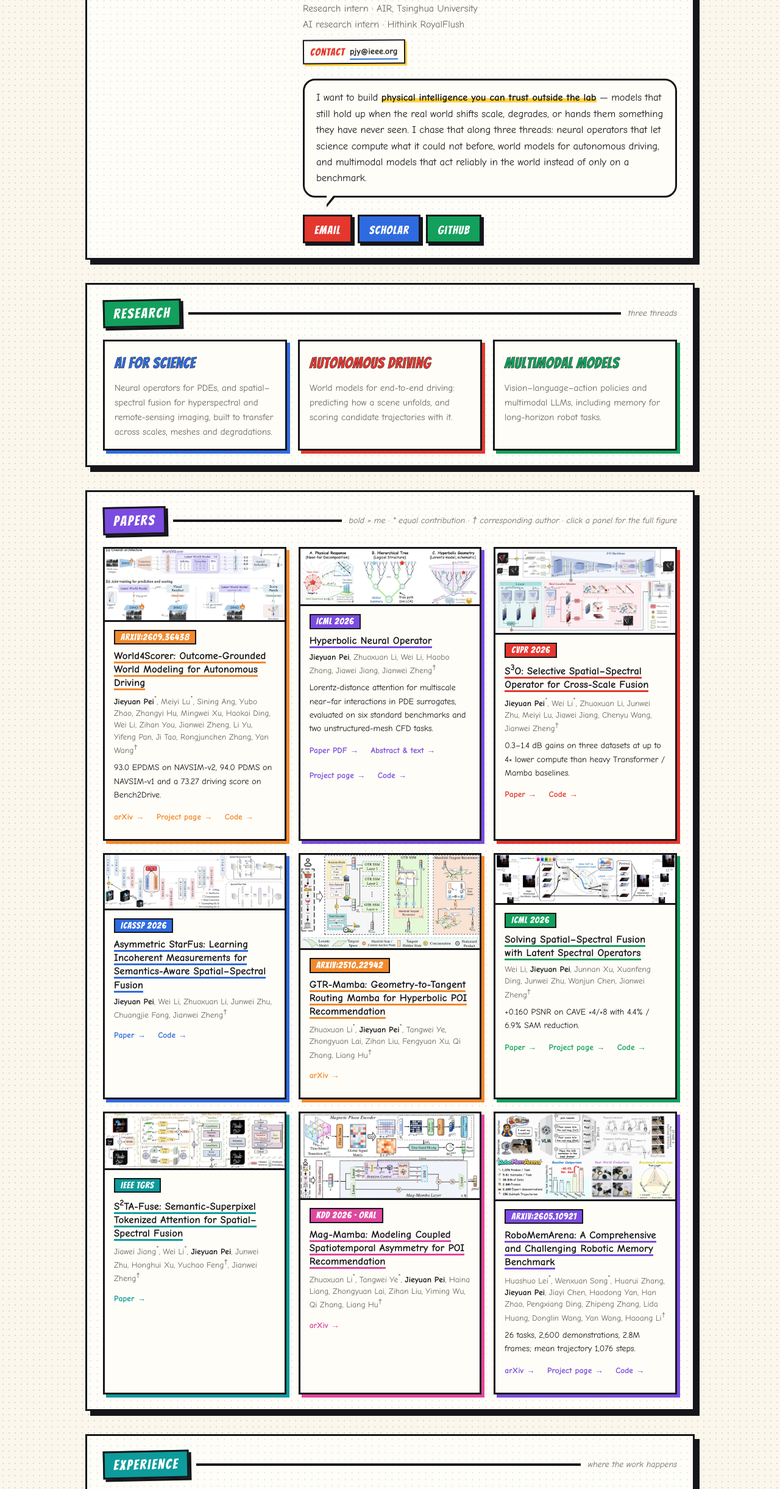
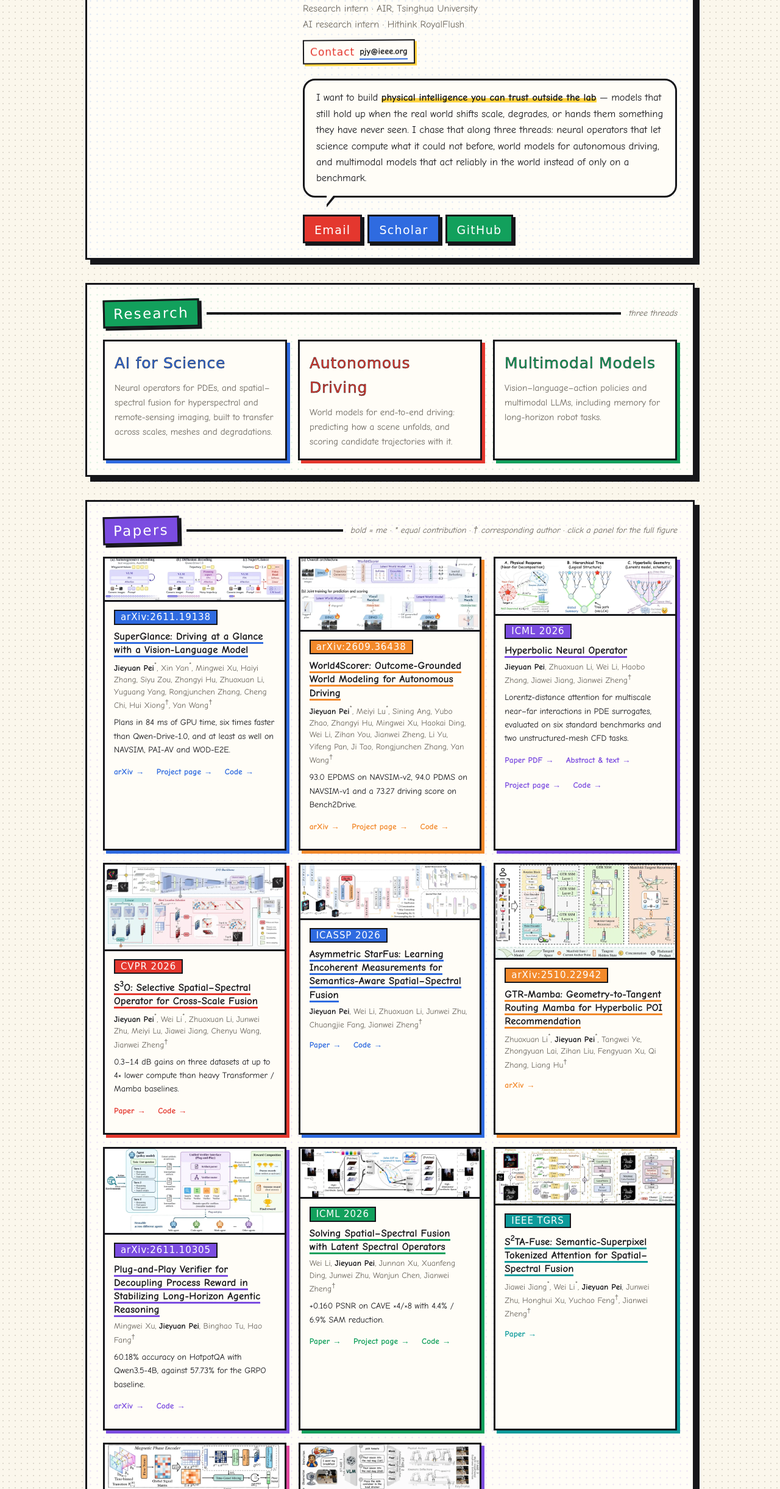
Before and after one commit to GuobaPei/GuobaPei.github.io, a plain HTML site: page index.html in a window 1280 px wide. Shown: the part 315-2757 px from the top of the page at 61% size. Drawn offline with Linux system fonts and the light colour scheme.

Commit message:
Add SuperGlance and the plug-and-play verifier; system fonts only

```diff
--- a/index.html
+++ b/index.html
@@ -15,9 +15,6 @@
 <meta property="og:url" content="https://guobapei.github.io/">
 <meta property="og:image" content="https://guobapei.github.io/me.webp">
 <meta name="twitter:card" content="summary">
-<link rel="preconnect" href="https://fonts.googleapis.com">
-<link rel="preconnect" href="https://fonts.gstatic.com" crossorigin>
-<link href="https://fonts.googleapis.com/css2?family=Bangers&family=Comic+Neue:ital,wght@0,400;0,700;1,400&display=swap" rel="stylesheet">
 <style>
 :root{
   --ink:#16161a;
@@ -47,7 +44,7 @@
 html{-webkit-text-size-adjust:100%}
 body{
   margin:0; background:var(--paper); color:var(--ink);
-  font:17px/1.6 "Comic Neue","Chalkboard SE","Comic Sans MS","PingFang SC","Hiragino Sans GB","Microsoft YaHei",sans-serif;
+  font:17px/1.6 "Chalkboard SE","Comic Sans MS","PingFang SC","Hiragino Sans GB","Microsoft YaHei",sans-serif;
   background-image:radial-gradient(rgba(120,110,95,.22) 1px, transparent 1.1px);
   background-size:10px 10px;
 }
@@ -71,10 +68,10 @@ a{color:var(--ink)}
 .tiltL{transform:rotate(-.4deg)} .tiltR{transform:rotate(.35deg)}
 
 /* ---------- comic lettering ---------- */
-.toon{font-family:"Bangers","Chalkboard SE","Comic Sans MS",cursive;letter-spacing:.02em;font-weight:400}
+.toon{font-family:"Chalkboard SE","Comic Sans MS",cursive;letter-spacing:.02em;font-weight:400}
 h1{
   margin:0;font-size:clamp(46px,10vw,84px);line-height:.92;
-  font-family:"Bangers","Chalkboard SE",cursive;letter-spacing:.015em;
+  font-family:"Chalkboard SE",cursive;letter-spacing:.015em;
   color:var(--yellow);
   text-shadow:3px 3px 0 var(--edge), -2px -2px 0 var(--edge), 2px -2px 0 var(--edge),
               -2px 2px 0 var(--edge), 6px 6px 0 var(--red);
@@ -83,7 +80,7 @@ h1{
 
 .chap{display:flex;align-items:center;gap:12px;margin:0 0 20px;font-size:17px;font-weight:400}
 .chap b{
-  font-family:"Bangers","Chalkboard SE",cursive;font-weight:400;
+  font-family:"Chalkboard SE",cursive;font-weight:400;
   background:var(--c);color:var(--on);font-size:23px;letter-spacing:.1em;
   padding:2px 14px 1px;border:3px solid var(--ink);
   box-shadow:4px 4px 0 var(--edge);transform:rotate(-1.2deg);white-space:nowrap;
@@ -98,14 +95,14 @@ h1{
   border:3px solid var(--ink);box-shadow:6px 6px 0 var(--blue);
   filter:saturate(1.12) contrast(1.05);background:var(--paper);
 }
-.hero-txt{flex:1 1 340px;min-width:270px}
+.hero-txt{flex:1 1 490px;min-width:270px}
 .affil{margin:16px 0 0;font-size:16px}
 .affil b{font-weight:700}
 .affil span{color:var(--mute)}
 .contact{display:inline-flex;align-items:center;gap:8px;margin:12px 0 0;
   padding:5px 10px 4px;border:2.5px solid var(--ink);background:var(--panel);
   box-shadow:3px 3px 0 var(--yellow);font-size:14.5px;transform:rotate(-.4deg)}
-.contact b{font-family:"Bangers","Chalkboard SE",cursive;font-size:17px;
+.contact b{font-family:"Chalkboard SE",cursive;font-size:17px;
   letter-spacing:.06em;color:var(--red);font-weight:400}
 .contact a{color:var(--ink);font-weight:700;text-decoration:none;border-bottom:2px solid var(--blue)}
 .contact a:hover{color:var(--blue)}
@@ -121,7 +118,7 @@ h1{
 
 .links{display:flex;flex-wrap:wrap;gap:9px;margin:28px 0 0}
 .links a{
-  font-family:"Bangers","Chalkboard SE",cursive;font-size:19px;letter-spacing:.07em;
+  font-family:"Chalkboard SE",cursive;font-size:19px;letter-spacing:.07em;
   display:inline-block;border:3px solid var(--ink);padding:7px 16px 4px;
   text-decoration:none;color:var(--ink);background:var(--panel);box-shadow:4px 4px 0 var(--edge);
 }
@@ -138,7 +135,7 @@ h1{
 /* ---------- research cards ---------- */
 .grid3{display:grid;grid-template-columns:repeat(auto-fit,minmax(230px,1fr));gap:18px}
 .card{border:3px solid var(--ink);padding:16px;background:var(--panel);box-shadow:5px 5px 0 var(--c)}
-.card h3{margin:0;font-family:"Bangers","Chalkboard SE",cursive;font-weight:400;font-size:25px;
+.card h3{margin:0;font-family:"Chalkboard SE",cursive;font-weight:400;font-size:25px;
   letter-spacing:.03em;color:var(--c);-webkit-text-stroke:.5px var(--edge)}
 .card p{margin:8px 0 0;font-size:15px;color:var(--mute)}
 
@@ -167,7 +164,7 @@ h1{
 .pa u{text-decoration:none;color:var(--ink);font-weight:700}
 .pn{margin:8px 0 0;font-size:14px}
 .tags{display:flex;flex-wrap:wrap;gap:6px;margin:0 0 8px}
-.tag{font-family:"Bangers","Chalkboard SE",cursive;font-size:15px;letter-spacing:.06em;
+.tag{font-family:"Chalkboard SE",cursive;font-size:15px;letter-spacing:.06em;
   border:2.5px solid var(--ink);padding:1px 9px 0;background:var(--c);color:var(--on);line-height:1.3}
 .tag--role{background:var(--panel);color:var(--ink)}
 .plink{margin:4px 0 0;font-size:13.5px;display:flex;flex-wrap:wrap;gap:0 4px}
@@ -193,7 +190,7 @@ h1{
 .xplogo img.mark{width:68px;height:68px;max-width:none;max-height:none}
 .xplogo img.hithink-mark{width:94px;height:94px}
 .xpitem:hover .xplogo img{transform:scale(1.08) rotate(-2deg)}
-.xprole{margin:0;font-family:"Bangers","Chalkboard SE",cursive;font-weight:400;
+.xprole{margin:0;font-family:"Chalkboard SE",cursive;font-weight:400;
   font-size:23px;letter-spacing:.03em;color:var(--c);-webkit-text-stroke:.5px var(--edge)}
 .xpwhere{margin:3px 0 0;font-size:15.5px;font-weight:700;line-height:1.3}
 .xpmeta{margin:4px 0 0;font-size:13px;color:var(--mute)}
@@ -206,10 +203,10 @@ h1{
 .alogo{height:82px;display:flex;align-items:center;justify-content:center;
   background:#fff;border:2.5px solid var(--ink);margin-bottom:13px}
 .alogo img{max-width:88%;max-height:66px;object-fit:contain}
-.aprize{margin:0;font-family:"Bangers","Chalkboard SE",cursive;font-size:24px;letter-spacing:.04em;
+.aprize{margin:0;font-family:"Chalkboard SE",cursive;font-size:24px;letter-spacing:.04em;
   line-height:1.15;color:var(--c);-webkit-text-stroke:.5px var(--edge)}
 .aname{margin:5px 0 0;font-size:14.5px;line-height:1.35}
-.ayear{margin:8px 0 0;font-family:"Bangers","Chalkboard SE",cursive;font-size:18px;
+.ayear{margin:8px 0 0;font-family:"Chalkboard SE",cursive;font-size:18px;
   letter-spacing:.1em;color:var(--mute)}
 .note{font-size:14px;color:var(--mute);margin:20px 0 0;text-align:center}
 
@@ -267,7 +264,7 @@ footer .toon{font-size:24px;color:var(--ink)}
 }
 #lightbox .lbcap{font-size:12.5px;color:var(--mute);line-height:1.3}
 #lightbox .lbx{
-  font-family:"Bangers","Chalkboard SE",cursive;font-size:20px;line-height:1;
+  font-family:"Chalkboard SE",cursive;font-size:20px;line-height:1;
   border:3px solid var(--ink);background:var(--red);color:var(--on);cursor:pointer;
   padding:5px 12px 3px;box-shadow:3px 3px 0 var(--edge);flex:0 0 auto;
 }
@@ -279,7 +276,7 @@ footer .toon{font-size:24px;color:var(--ink)}
   width:52px;height:52px;border-radius:50%;cursor:pointer;
   border:3px solid var(--ink);background:var(--yellow);color:#16161a;
   box-shadow:4px 4px 0 var(--edge);
-  font-family:"Bangers","Chalkboard SE",cursive;font-size:26px;line-height:1;
+  font-family:"Chalkboard SE",cursive;font-size:26px;line-height:1;
   opacity:0;pointer-events:none;transform:translateY(10px);
   transition:opacity .25s ease,transform .25s ease,box-shadow .2s ease;
 }
@@ -391,6 +388,19 @@ a:focus-visible,button:focus-visible{
 
     <div class="pgrid">
 
+      <article class="pcard" style="--c:var(--blue)">
+        <a class="pfig" href="figs/superglance-driving-at-a-gla.webp" style="aspect-ratio:1200/292"><img loading="lazy" decoding="async" src="figs/superglance-driving-at-a-gla-card.webp" alt="Three ways a VLM plans: (a) autoregressive decoding of waypoint tokens, (b) diffusion decoding with a planning expert, (c) SuperGlance, where a linear Policy Head reads the VLM's hidden state once and scores a fixed set of candidate trajectories while the LM head still answers questions"></a>
+        <div class="pbody">
+          <div class="tags"><span class="tag">arXiv:2611.19138</span></div>
+          <p class="pt"><a href="https://arxiv.org/abs/2611.19138">SuperGlance: Driving at a Glance with a Vision-Language Model</a></p>
+          <p class="pa"><u>Jieyuan Pei</u><sup>*</sup>, Xin Yan<sup>*</sup>, Mingwei Xu, Haiyi Zhang, Siyu Zou, Zhangyi Hu, Zhuoxuan Li, Yuguang Yang, Rongjunchen Zhang, Cheng Chi, Hui Xiong<sup>†</sup>, Yan Wang<sup>†</sup></p>
+          <p class="pn">Plans in 84 ms of GPU time, six times faster than <span style="white-space:nowrap">Qwen-Drive-1.0</span>, and at least as well on NAVSIM, <span style="white-space:nowrap">PAI-AV</span> and <span style="white-space:nowrap">WOD-E2E</span>.</p>
+          <p class="plink"><a href="https://arxiv.org/abs/2611.19138">arXiv →</a>
+          &nbsp;<a href="https://guobapei.github.io/SuperGlance/">Project page →</a>
+          &nbsp;<a href="https://github.com/GuobaPei/SuperGlance">Code →</a></p>
+        </div>
+      </article>
+
       <article class="pcard" style="--c:var(--orange)">
         <a class="pfig" href="figs/world4scorer-outcome-grounde.webp" style="aspect-ratio:1200/489"><img loading="lazy" decoding="async" src="figs/world4scorer-outcome-grounde-card.webp" alt="World4Scorer architecture: a latent world model predicts a state for each candidate trajectory and score heads rate each one; training pairs a future loss on the logged plan with simulator outcome losses"></a>
         <div class="pbody">
@@ -450,6 +460,18 @@ a:focus-visible,button:focus-visible{
           <p class="pt"><a href="https://arxiv.org/abs/2510.22942">GTR-Mamba: Geometry-to-Tangent Routing Mamba for Hyperbolic POI Recommendation</a></p>
           <p class="pa">Zhuoxuan Li<sup>*</sup>, <u>Jieyuan Pei</u><sup>*</sup>, Tangwei Ye, Zhongyuan Lai, Zihan Liu, Fengyuan Xu, Qi Zhang, Liang Hu<sup>†</sup></p>
           <p class="plink"><a href="https://arxiv.org/abs/2510.22942">arXiv →</a></p>
+        </div>
+      </article>
+
+      <article class="pcard" style="--c:var(--purple)">
+        <a class="pfig" href="figs/plug-and-play-verifier-for-d.webp" style="aspect-ratio:1200/574"><img loading="lazy" decoding="async" src="figs/plug-and-play-verifier-for-d-card.webp" alt="Plug-and-play verifier: intermediate artifacts from each agent turn pass through a unified interface (artifact parser, verifier router, domain-specific search, math, code and visual verifiers); per-turn process rewards are combined with the outcome reward, and the verifiers are reusable across agents"></a>
+        <div class="pbody">
+          <div class="tags"><span class="tag">arXiv:2611.10305</span></div>
+          <p class="pt"><a href="https://arxiv.org/abs/2611.10305">Plug-and-Play Verifier for Decoupling Process Reward in Stabilizing Long-Horizon Agentic Reasoning</a></p>
+          <p class="pa">Mingwei Xu, <u>Jieyuan Pei</u>, Binghao Tu, Hao Fang<sup>†</sup></p>
+          <p class="pn">60.18% accuracy on HotpotQA with Qwen3.5-4B, against 57.73% for the GRPO baseline.</p>
+          <p class="plink"><a href="https://arxiv.org/abs/2611.10305">arXiv →</a>
+          &nbsp;<a href="https://github.com/momo1443/plug-and-play-verification">Code →</a></p>
         </div>
       </article>
 
@@ -555,7 +577,7 @@ a:focus-visible,button:focus-visible{
   <footer>
     <p class="toon">Thanks for reading!</p>
     <p>pjy@ieee.org · Hangzhou, China</p>
-    <p class="upd">Last updated October 2026</p>
+    <p class="upd">Last updated November 2026</p>
   </footer>
 
 </div>
--- a/sitemap.xml
+++ b/sitemap.xml
@@ -1,6 +1,7 @@
 <?xml version="1.0" encoding="UTF-8"?>
 <urlset xmlns="http://www.sitemaps.org/schemas/sitemap/0.9">
   <url><loc>https://guobapei.github.io/</loc></url>
+  <url><loc>https://guobapei.github.io/SuperGlance/</loc></url>
   <url><loc>https://guobapei.github.io/Hyperbolic-Neural-Operator/</loc></url>
   <url><loc>https://guobapei.github.io/Hyperbolic-Neural-Operator/paper.html</loc></url>
   <url><loc>https://guobapei.github.io/Hyperbolic-Neural-Operator/fulltext.html</loc></url>
```
Also changed, not shown: figs/plug-and-play-verifier-for-d-card.webp (added), figs/plug-and-play-verifier-for-d.webp (added), figs/superglance-driving-at-a-gla-card.webp (added), figs/superglance-driving-at-a-gla.webp (added), llms.txt.
